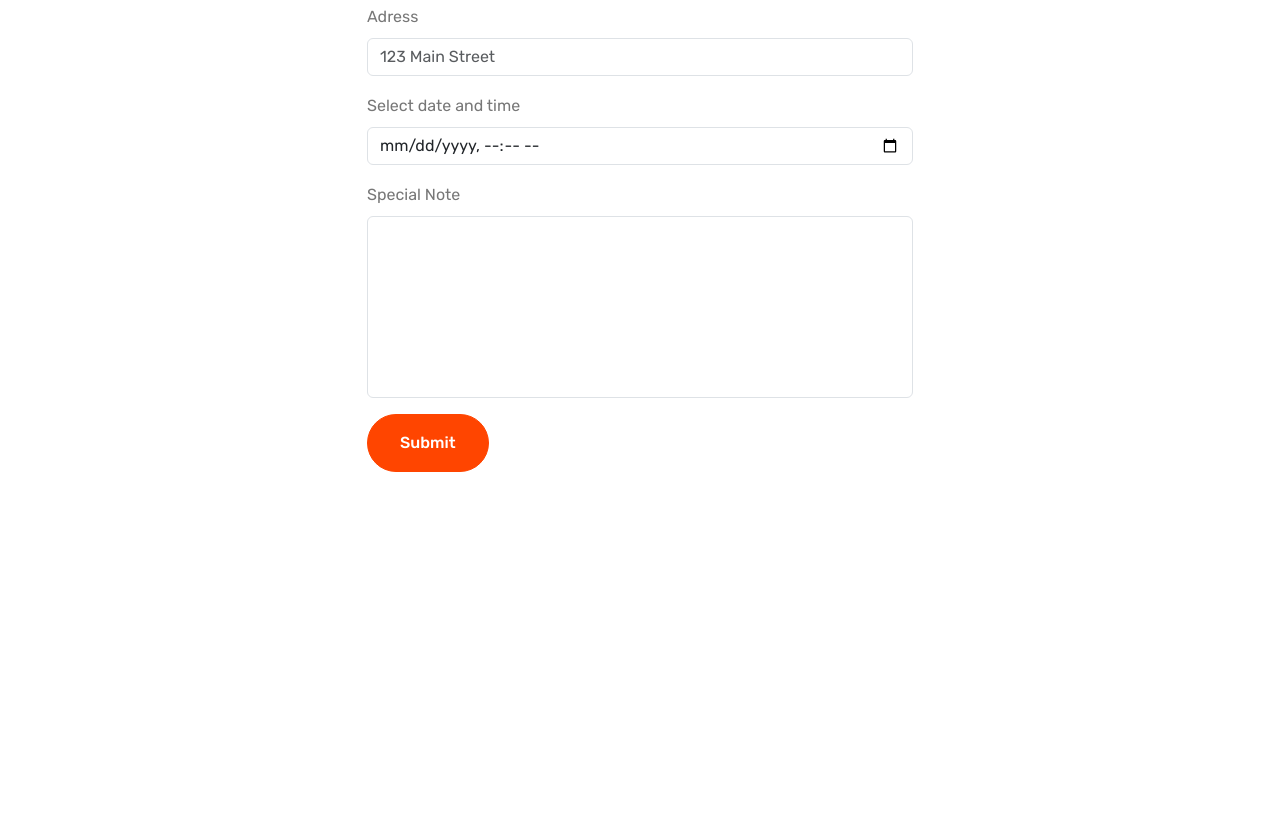
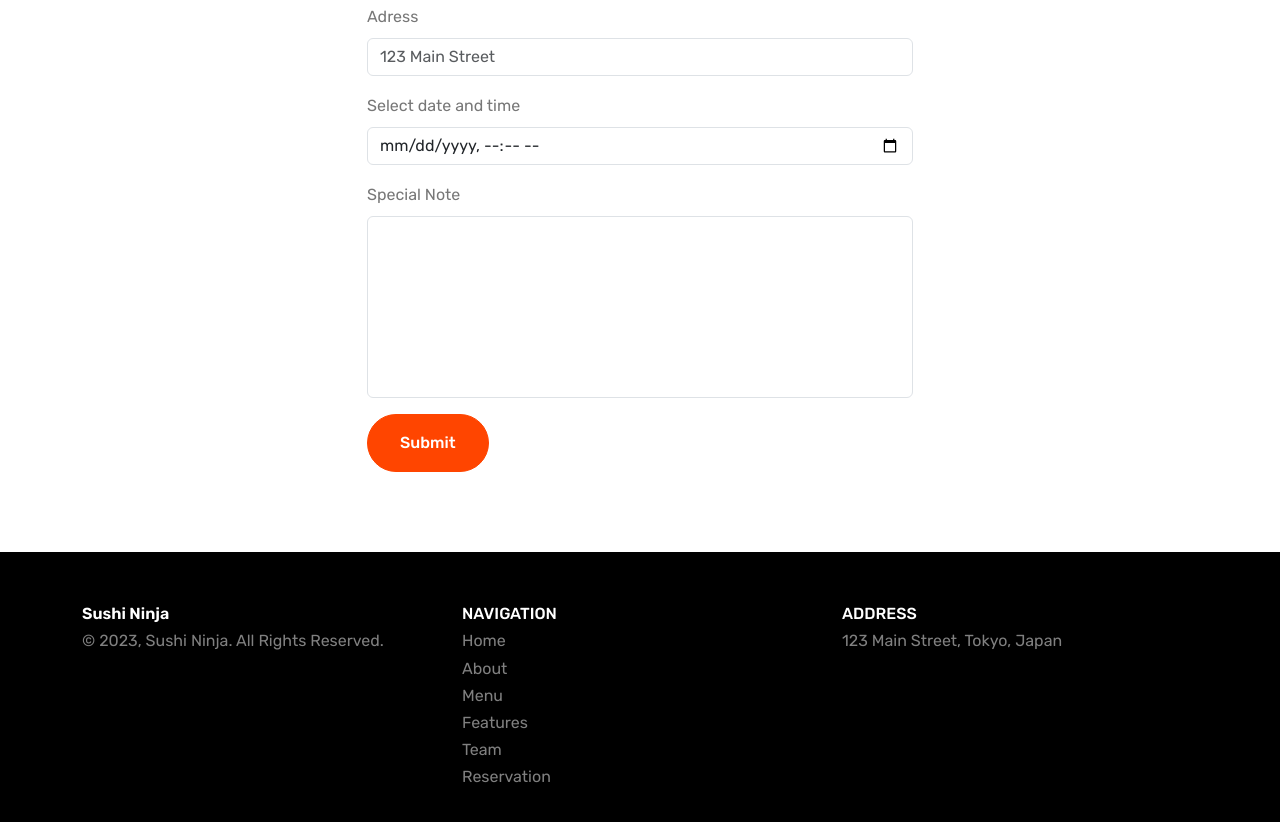
Before and after one commit to shohan-pherones/sushi-ninja, a plain HTML site: page index.html in a window 1280 px wide. Shown: the part 4972-5794 px from the top of the page. Before the commit the page ends 5524 px from the top, so only its background shows below. Drawn offline with nearby package versions, Linux system fonts and the light colour scheme.

Commit message:
footer done

```diff
--- a/index.html
+++ b/index.html
@@ -623,7 +623,37 @@
     </main>
 
     <!-- FOOTER -->
-    <footer></footer>
+    <footer class="bg-black text-white py-5">
+      <div class="container">
+        <div class="row row-cols-1 row-cols-md-2 row-cols-lg-3 gy-4">
+          <div class="col">
+            <a class="navbar-brand" href="#">Sushi Ninja</a>
+            <p class="text-white-50 mb-0">
+              &copy; 2023, Sushi Ninja. All Rights Reserved.
+            </p>
+          </div>
+
+          <div class="col">
+            <p class="text-uppercase fw-medium mb-0">Navigation</p>
+            <a href="#" class="text-white-50 fw-normal d-block">Home</a>
+            <a href="#about" class="text-white-50 fw-normal d-block">About</a>
+            <a href="#menu" class="text-white-50 fw-normal d-block">Menu</a>
+            <a href="#features" class="text-white-50 fw-normal d-block"
+              >Features</a
+            >
+            <a href="#team" class="text-white-50 fw-normal d-block">Team</a>
+            <a href="#reservation" class="text-white-50 fw-normal d-block"
+              >Reservation</a
+            >
+          </div>
+
+          <div class="col">
+            <p class="text-uppercase fw-medium mb-0">Address</p>
+            <p class="text-white-50 mb-0">123 Main Street, Tokyo, Japan</p>
+          </div>
+        </div>
+      </div>
+    </footer>
 
     <!-- BOOTSTRAP JS -->
     <script
```
